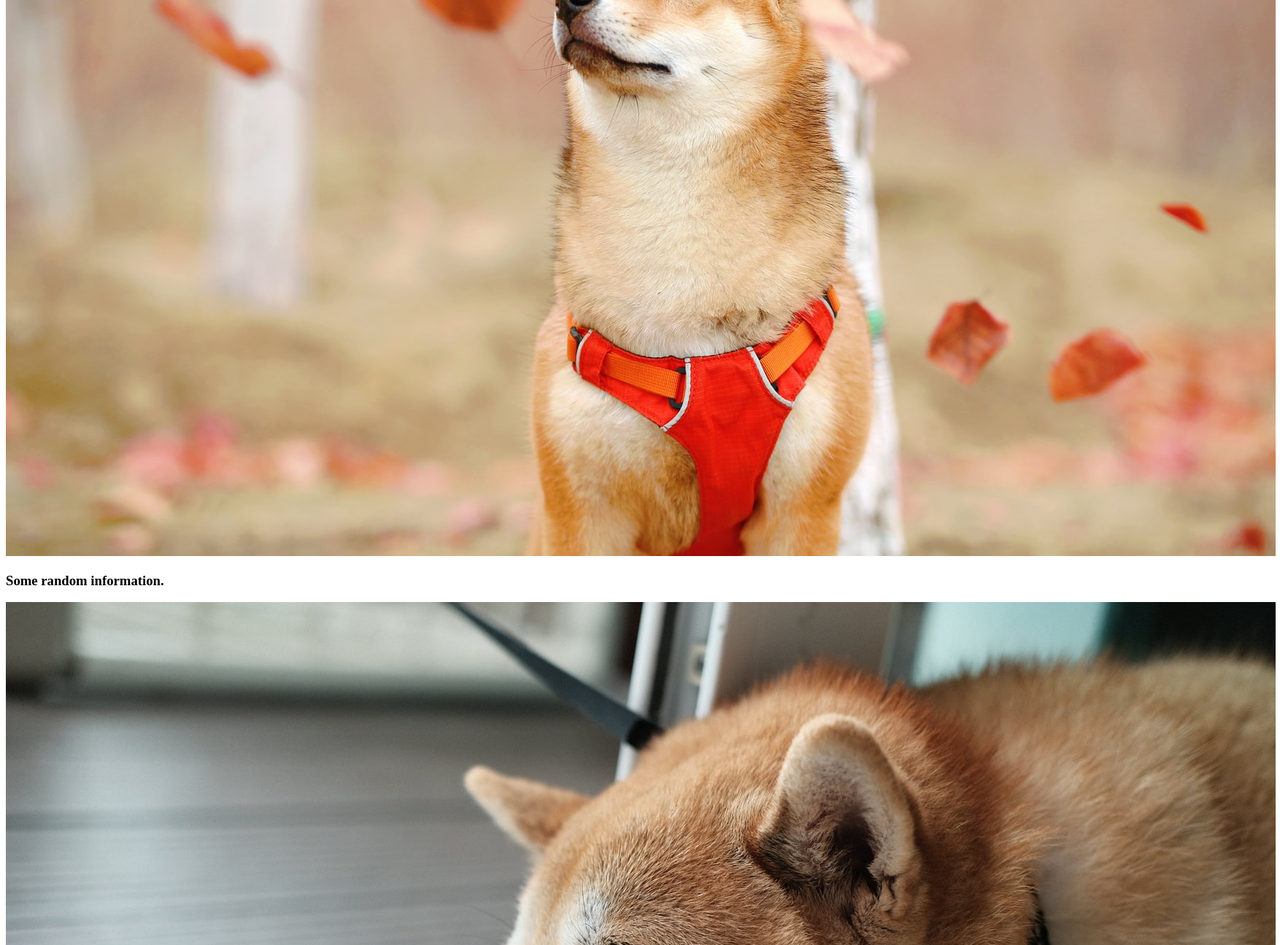
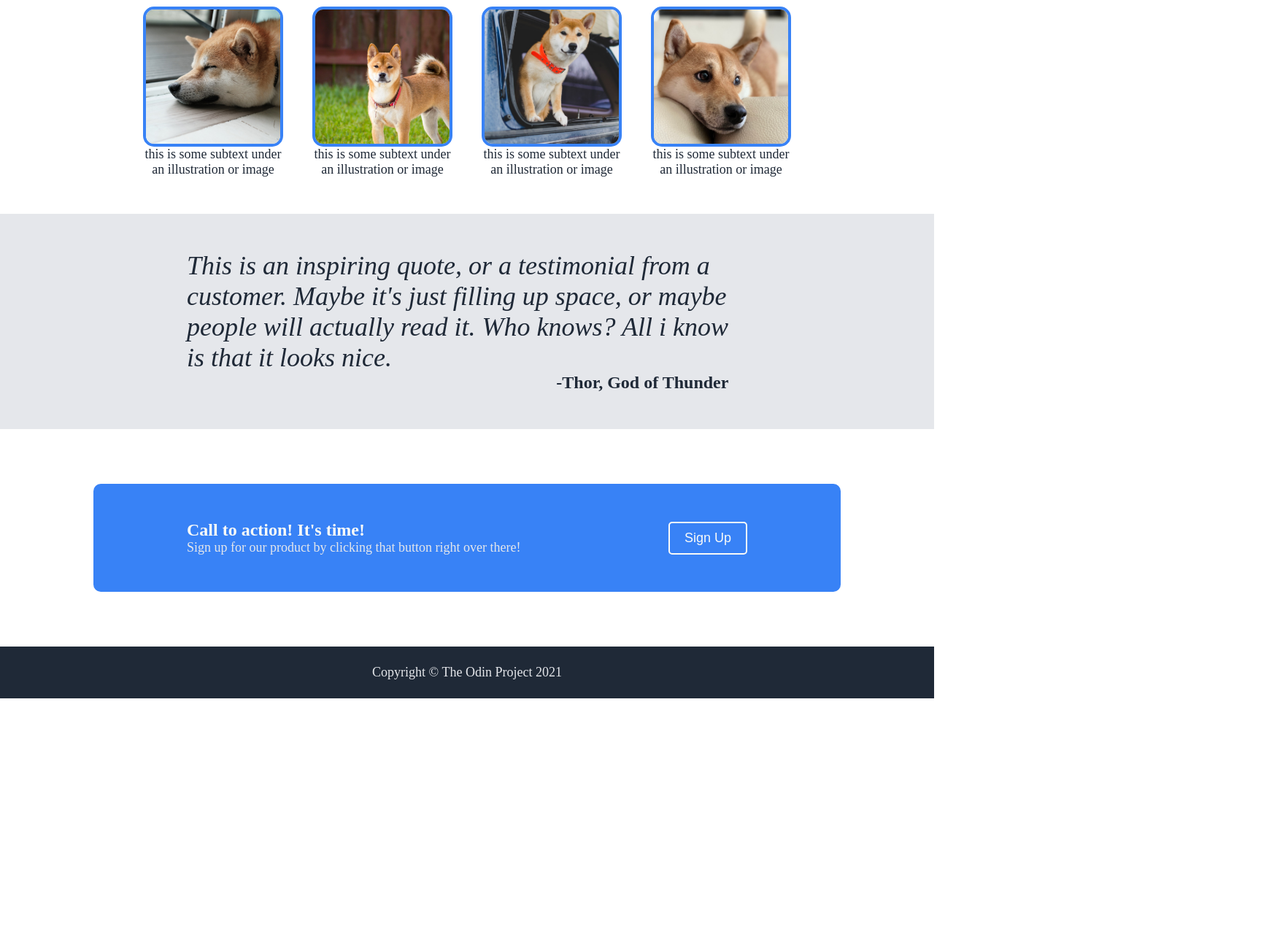
Before and after one commit to hewny/landing-page, a plain HTML site: page index.html in a window 1280 px wide. Shown: the part 572-1867 px from the top of the page at 73% size, 1754 px wide, since content can reach past the window. After the commit the page ends 1529 px from the top, so only its background shows below. Drawn offline with Linux system fonts and the light colour scheme.

Commit message:
finished styling remaining website sections

```diff
--- a/index.html
+++ b/index.html
@@ -1,53 +1,80 @@
 <!DOCTYPE html>
 <html lang="en">
   <head>
-    <meta charset="UTF-8">
-    <meta http-equiv="X-UA-Compatible" content="IE=edge">
-    <meta name="viewport" content="width=device-width, initial-scale=1.0">
-    <link rel="stylesheet" href="style.css">
+    <meta charset="UTF-8" />
+    <meta http-equiv="X-UA-Compatible" content="IE=edge" />
+    <meta name="viewport" content="width=device-width, initial-scale=1.0" />
+    <link rel="stylesheet" href="style.css" />
     <title>Landing Page</title>
   </head>
   <body>
     <nav>
-        <span>Oh My Shiba</span>
+      <span>Header Logo</span>
       <a href="#">About</a>
       <a href="#">Products</a>
       <a href="#">Contact</a>
     </nav>
+
     <div class="header">
+      <div class="header-left">
         <h1>This website is Awesome</h1>
-        <h2>This website has some subtext that goes here under the main title. It's smaller font and the color is lower contrast.</h2>
+        <h2>
+          This website has some subtext that goes here under the main title.
+          It's smaller font and the color is lower contrast.
+        </h2>
         <button>Sign Up</button>
-        <img src="./images/hero.jpeg" alt="hero image">
       </div>
+      <div class="header-right">
+        <img src="./images/hero.jpeg" alt="hero image" />
+      </div>
+    </div>
+
     <div class="info">
       <h3>Some random information.</h3>
+      <div class="info-card-container">
         <div class="info-card">
-            <img src="./images/shiba1.jpeg" alt="shiba one">
+          <img src="./images/shiba1.jpeg" alt="shiba one" class="cropped" />
           <p>this is some subtext under an illustration or image</p>
         </div>
         <div class="info-card">
-            <img src="./images/shiba2.jpeg" alt="shiba two">
+          <img src="./images/shiba2.jpeg" alt="shiba two" class="cropped" />
           <p>this is some subtext under an illustration or image</p>
         </div>
         <div class="info-card">
-            <img src="./images/shiba3.jpeg" alt="shiba three">
+          <img src="./images/shiba3.jpeg" alt="shiba three" class="cropped" />
           <p>this is some subtext under an illustration or image</p>
         </div>
         <div class="info-card">
-            <img src="./images/shiba4.jpeg" alt="shiba four">
+          <img src="./images/shiba4.jpeg" alt="shiba four" class="cropped" />
           <p>this is some subtext under an illustration or image</p>
         </div>
       </div>
+    </div>
+
     <div class="quote">
-        <h4>This is an inspiring quote, or a testimonial from a customer. Maybe it's just filling up space, or maybe people will actually read it. Who knows? All i know is that it looks nice.</h4>
+      <div class="quote-text">
+        <h4>
+          This is an inspiring quote, or a testimonial from a customer. Maybe
+          it's just filling up space, or maybe people will actually read it. Who
+          knows? All i know is that it looks nice.
+        </h4>
         <h5>-Thor, God of Thunder</h5>
       </div>
+    </div>
+
     <div class="call-to-action">
-        <span class="">Call to action! It's time!</span>
-        <span class="">Sign up for our product by clicking that button right over there!</span>
+      <div class="call-left">
+        <span class="call-bold">Call to action! It's time!</span>
+        <span
+          >Sign up for our product by clicking that button right over
+          there!</span
+        >
+      </div>
+      <div class="call-right">
         <button>Sign Up</button>
       </div>
-    <div class="footer">Copyright © The Odin Project 2021 </div>
+    </div>
+
+    <div class="footer">Copyright © The Odin Project 2021</div>
   </body>
 </html>
--- a/style.css
+++ b/style.css
@@ -0,0 +1,206 @@
+html {
+  box-sizing: border-box;
+}
+*,
+*:before,
+*:after {
+  box-sizing: inherit;
+  margin: 0;
+  padding: 0;
+  -webkit-user-select: none;
+  -moz-user-select: none;
+  -ms-user-select: none;
+  user-select: none;
+}
+
+nav {
+  background-color: #1f2937;
+  color: #f9faf8;
+  font-size: 24px;
+  display: flex;
+  justify-content: flex-end;
+  align-items: center;
+  height: 75px;
+  padding: 0 10vw;
+  border-bottom: 1px white solid;
+}
+
+nav span {
+  margin-left: 20px;
+  margin-right: auto;
+}
+
+nav a {
+  display: flex;
+  align-items: center;
+  text-decoration: none;
+  color: #f9faf8;
+  height: inherit;
+  padding: 0 15px;
+}
+
+nav a:hover {
+  background-color: #e5e7eb;
+  color: #1f2937;
+}
+
+.header {
+  background-color: #1f2937;
+  color: #f9faf8;
+  display: flex;
+  justify-content: center;
+  align-items: center;
+  height: 400px;
+  padding: 30px 10vw;
+  flex-basis: 40%;
+  column-gap: 2vw;
+}
+
+.header-left,
+.header-right {
+  max-width: 40vw;
+}
+
+.header h1 {
+  font-size: 48px;
+  font-weight: bold;
+  color: #f9faf8;
+}
+
+.header h2 {
+  font-size: 18px;
+  color: #e5e7eb;
+}
+
+.header img {
+  max-width: 30vw;
+  min-width: 200px;
+  max-height: 350px;
+}
+
+.header button {
+  background-color: #3882f6;
+  border: none;
+  border-radius: 10px;
+  padding: 5px 20px;
+  margin: 10px 0;
+  color: #f9faf8;
+  font-size: 18px;
+}
+
+.info {
+  display: flex;
+  flex-direction: column;
+  align-items: center;
+  margin: 40px 10vw;
+  row-gap: 3vh;
+}
+
+.info-card-container {
+  display: flex;
+}
+
+.info-card {
+  display: flex;
+  flex-direction: column;
+  flex-wrap: wrap;
+  text-align: center;
+  align-items: center;
+  padding: 0 10px;
+  margin: 0 10px;
+  column-gap: 10px;
+}
+
+.info h3 {
+  font-size: 36px;
+  font-weight: bold;
+  color: #1f2937;
+}
+
+.cropped {
+  width: 15vw;
+  height: 15vw;
+  object-fit: cover;
+  object-position: 50% 50%;
+  border: 4px solid #3882f6;
+  border-radius: 15px;
+}
+
+.info-card p {
+  max-width: 15vw;
+  font-size: 18px;
+  color: #1f2937;
+}
+
+.quote {
+  background: #e5e7eb;
+}
+
+.quote-text {
+  margin: 50px 20vw;
+  padding: 50px 0;
+}
+
+.quote h4 {
+  font-size: 36px;
+  font-weight: 200;
+  font-style: italic;
+  color: #1f2937;
+}
+
+.quote h5 {
+  font-size: 24px;
+  color: #1f2937;
+  text-align: right;
+  padding: 0 2vw;
+}
+
+.call-to-action {
+  display: flex;
+  justify-content: space-between;
+  width: 80vw;
+  background-color: #3882f6;
+  margin: 75px 10vw;
+  padding: 50px 10vw;
+  color: #f9faf8;
+  border-radius: 10px;
+}
+
+.call-to-action button {
+  color: #f9faf8;
+  font-size: 18px;
+  border: 2px solid #f9faf8;
+  border-radius: 5px;
+  background-color: #3882f6;
+  padding: 10px 20px;
+}
+
+.call-left {
+  display: flex;
+  flex-direction: column;
+  max-width: 60vw;
+}
+
+.call-left span {
+  font-size: 18px;
+  color: #e5e7eb;
+}
+
+.call-left .call-bold {
+  color: #f9faf8;
+  font-size: 24px;
+  font-weight: bold;
+}
+
+.call-right {
+  margin: auto 0;
+}
+
+.footer {
+  width: 100%;
+  background-color: #1f2937;
+  color: #e5e7eb;
+  font-size: 18px;
+  padding: 25px 0;
+  text-align: center;
+}
```
Lines whose indentation alone changed are shown as unchanged.
